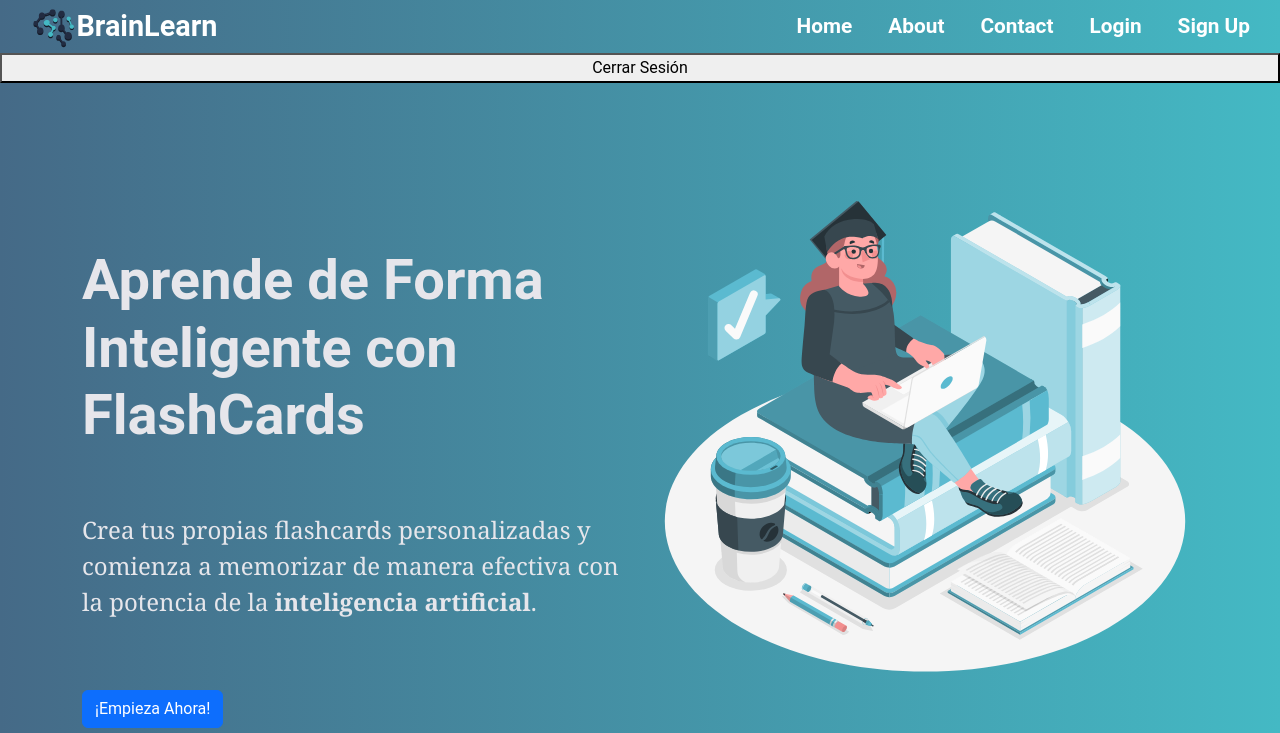
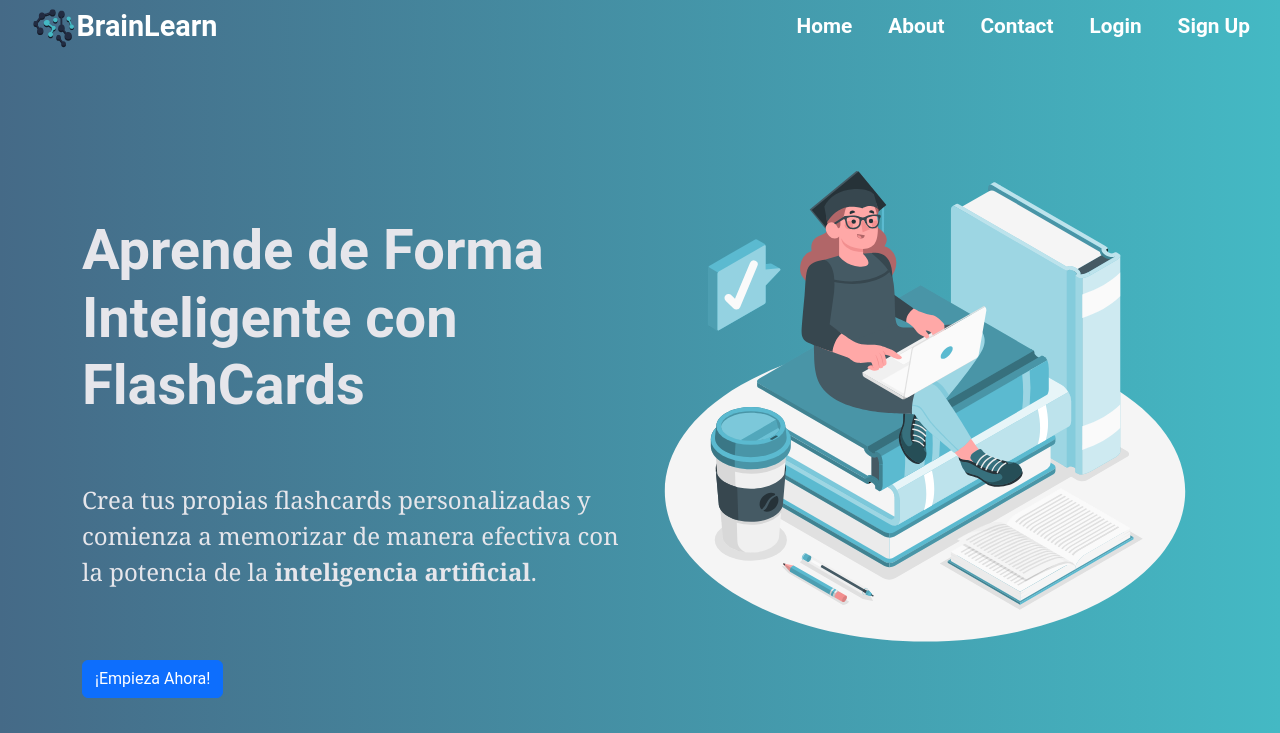
Before and after one commit to fercho111/BrainLearn, a React (Create React App) app in the folder brainlearn-front/: page /home in a window 1280 px wide. Shown: the top 733 px of the page. Built offline with nearby package versions, Linux system fonts and the light colour scheme; sample sign-in values are in the browser's storage.

Commit message:
quitar boton cerrar sesion

```diff
--- a/brainlearn-front/src/pages/Home.js
+++ b/brainlearn-front/src/pages/Home.js
@@ -36,7 +36,6 @@ function Home() {
   return (
     <>
       <NavBar />
-      <button onClick={handleLogout}>Cerrar Sesión</button>
 
       <section id="banner">
         <div className="container">
```
